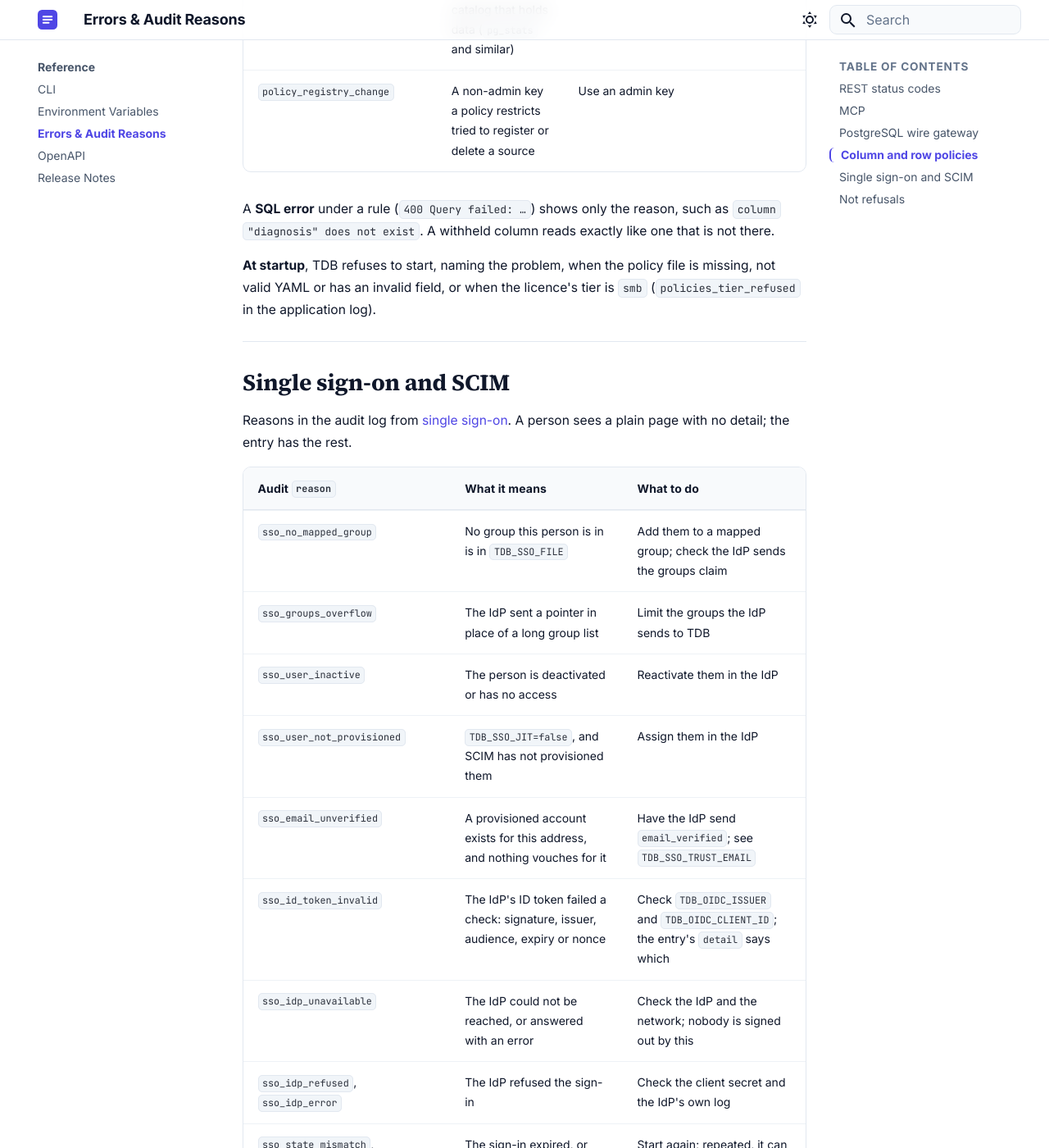
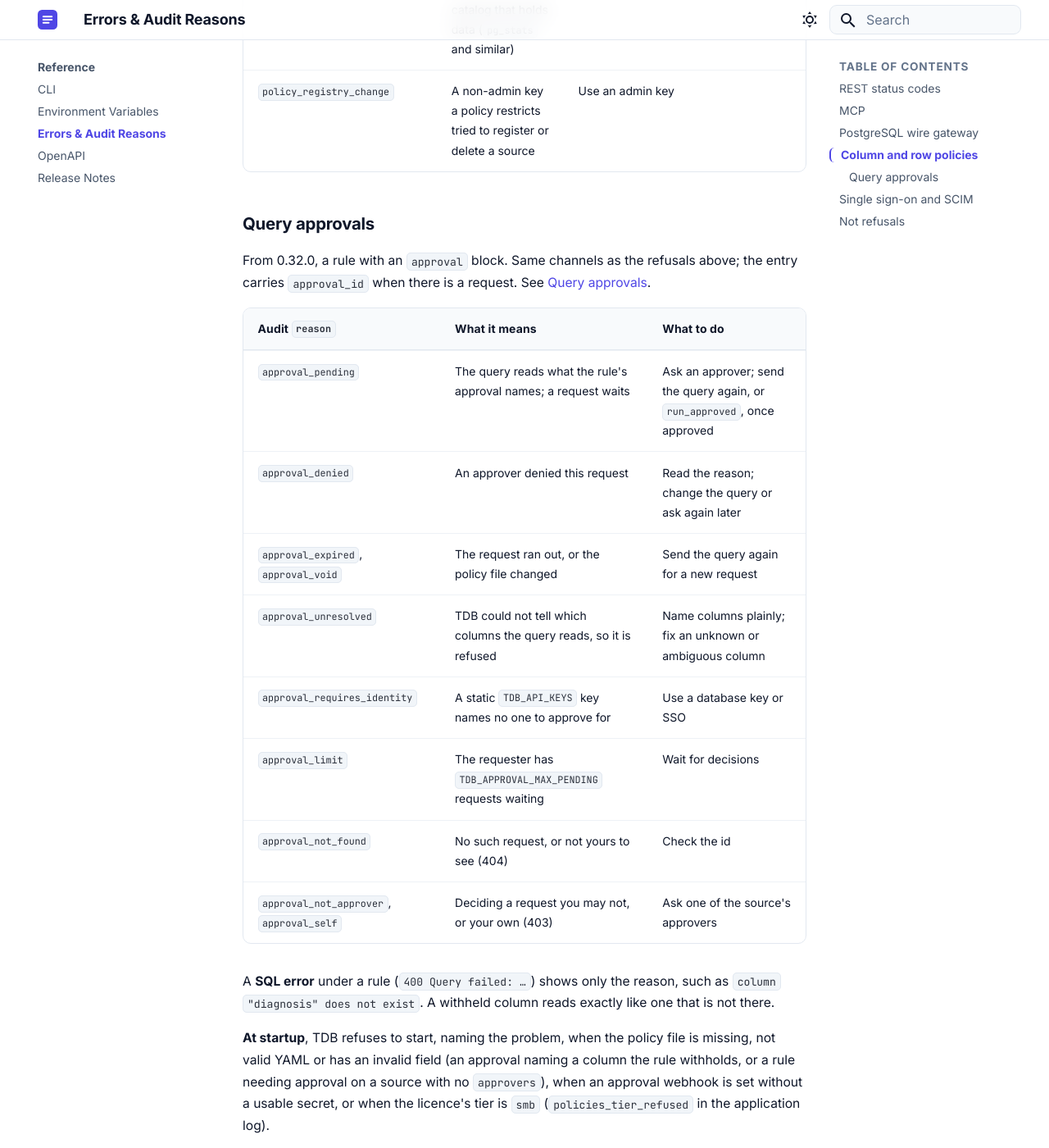
Before and after one commit to tdb-project/tdb-docs, an MkDocs documentation site: the page built from docs/reference/errors.md, in a window 1280 px wide and 1400 px high, scrolled down 8901 px. Shown: the whole window at 82% size. Built offline with MkDocs 1.6.1 and Material for MkDocs 9.7.7, drawn with Linux system fonts in a browser that asks for light colours.

Commit message:
Query approvals (enterprise 0.32.0): page, variables, reasons, CLI, run_approved
Held unpushed until 0.32.0 is tagged.

Co-Authored-By: Claude Opus 5.5 <noreply@anthropic.com>

```diff
--- a/docs/reference/errors.md
+++ b/docs/reference/errors.md
@@ -122,12 +122,30 @@ wire gateway, audited with the reason below. Under a rule the entry also carries
 | `policy_catalog_refused` | Gateway: a catalog that holds data (`pg_stats` and similar) | Not available to policied keys |
 | `policy_registry_change` | A non-admin key a policy restricts tried to register or delete a source | Use an admin key |
 
+### Query approvals
+
+From 0.32.0, a rule with an `approval` block. Same channels as the refusals above; the
+entry carries `approval_id` when there is a request. See [Query approvals](../security/approvals.md).
+
+| Audit `reason` | What it means | What to do |
+|---|---|---|
+| `approval_pending` | The query reads what the rule's approval names; a request waits | Ask an approver; send the query again, or `run_approved`, once approved |
+| `approval_denied` | An approver denied this request | Read the reason; change the query or ask again later |
+| `approval_expired`, `approval_void` | The request ran out, or the policy file changed | Send the query again for a new request |
+| `approval_unresolved` | TDB could not tell which columns the query reads, so it is refused | Name columns plainly; fix an unknown or ambiguous column |
+| `approval_requires_identity` | A static `TDB_API_KEYS` key names no one to approve for | Use a database key or SSO |
+| `approval_limit` | The requester has `TDB_APPROVAL_MAX_PENDING` requests waiting | Wait for decisions |
+| `approval_not_found` | No such request, or not yours to see (404) | Check the id |
+| `approval_not_approver`, `approval_self` | Deciding a request you may not, or your own (403) | Ask one of the source's approvers |
+
 A **SQL error** under a rule (`400 Query failed: …`) shows only the reason, such as
 `column "diagnosis" does not exist`. A withheld column reads exactly like one that is
 not there.
 
 **At startup**, TDB refuses to start, naming the problem, when the policy file is
-missing, not valid YAML or has an invalid field, or when the licence's tier is `smb`
+missing, not valid YAML or has an invalid field (an approval naming a column the rule
+withholds, or a rule needing approval on a source with no `approvers`), when an approval
+webhook is set without a usable secret, or when the licence's tier is `smb`
 (`policies_tier_refused` in the application log).
 
 ---
--- a/mkdocs.yml
+++ b/mkdocs.yml
@@ -117,6 +117,7 @@ nav:
     - Access & audit:
       - RBAC: security/rbac.md
       - Column & Row Policies: security/policies.md
+      - Query Approvals: security/approvals.md
       - Audit Log: security/audit.md
       - Credentials at Rest: security/credentials.md
       - Security & Updates: security/updates.md
```
Also changed, not shown: docs/api/mcp.md (+3 -1 lines), docs/reference/cli.md (+17 -0 lines), docs/reference/environment-variables.md (+6 -0 lines), docs/security/approvals.md (added, +170 -0 lines).
